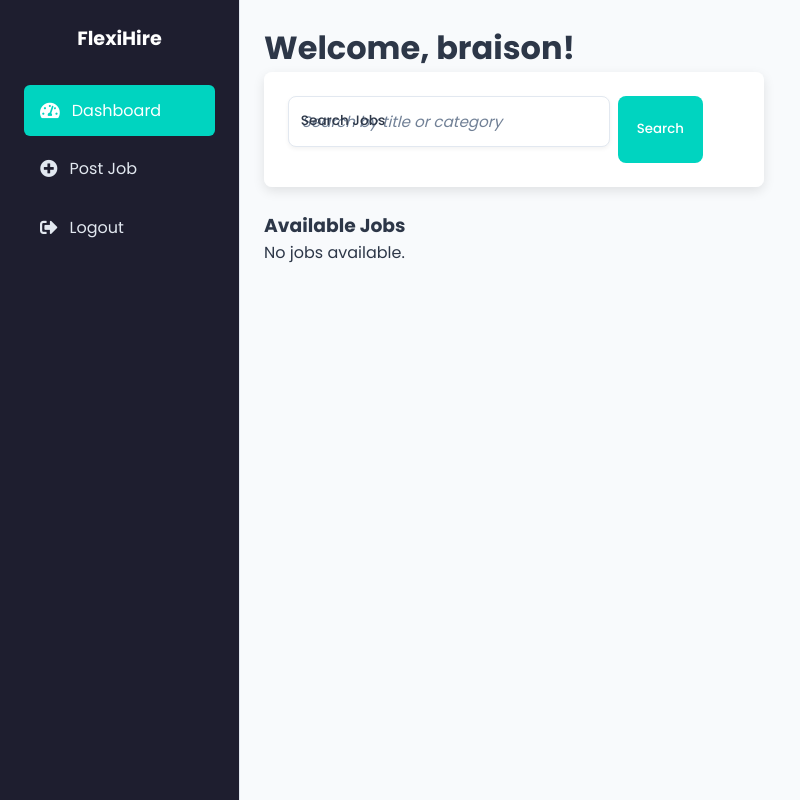
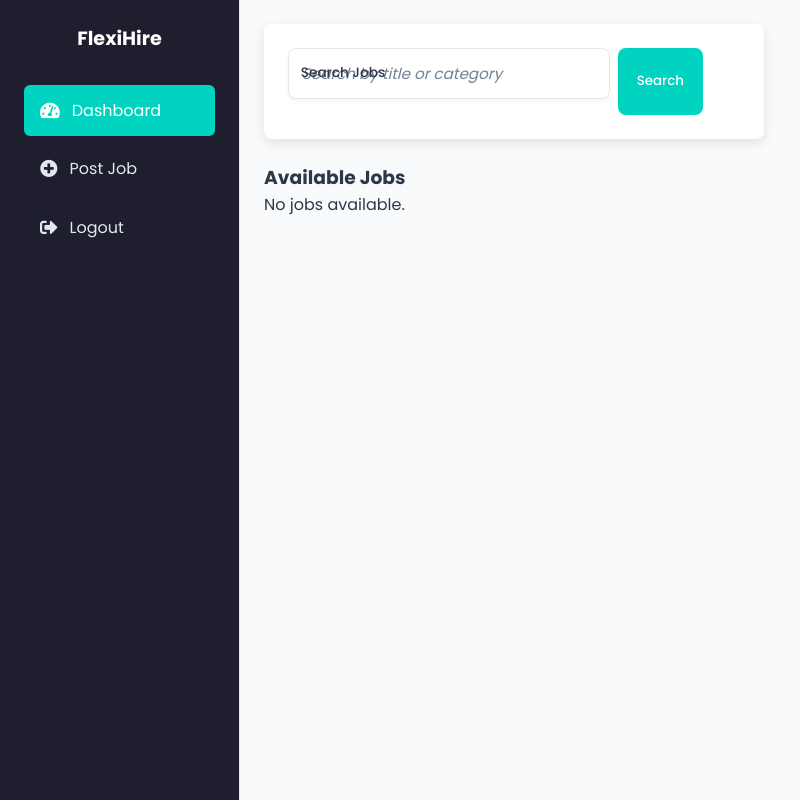
Before and after one commit to BraisonWabwire/django_flexi_hire, a Django app: page /home/ in a window 1280 px wide. Shown: the whole page, without its empty margins (0-800 px from the left). Run offline with Django 5.2, Linux system fonts and the light colour scheme; a user stored in the database is signed in; parts of the project's set-up code (start-up, migrations or seed data) failed here and were passed over.

Commit message:
removed welcome message

```diff
--- a/flexi_hire_backend/firebase_app/templates/firebase_app/home.html
+++ b/flexi_hire_backend/firebase_app/templates/firebase_app/home.html
@@ -518,7 +518,6 @@
                 <button class="hamburger" aria-label="Toggle menu" onclick="toggleSidebar()">
                     <i class="fas fa-bars"></i>
                 </button>
-                <h1>Welcome, {{ user.username }}!</h1>
             </header>
 
             <!-- Messages -->
```
